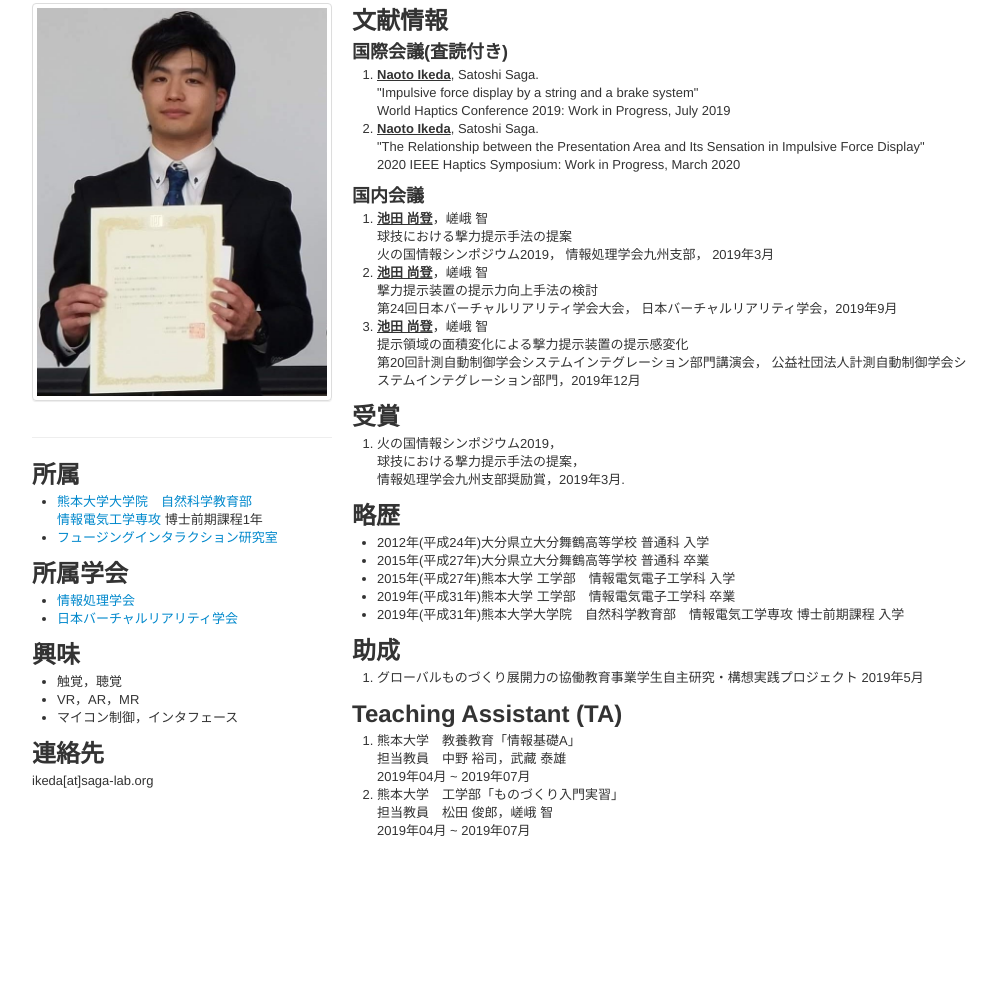
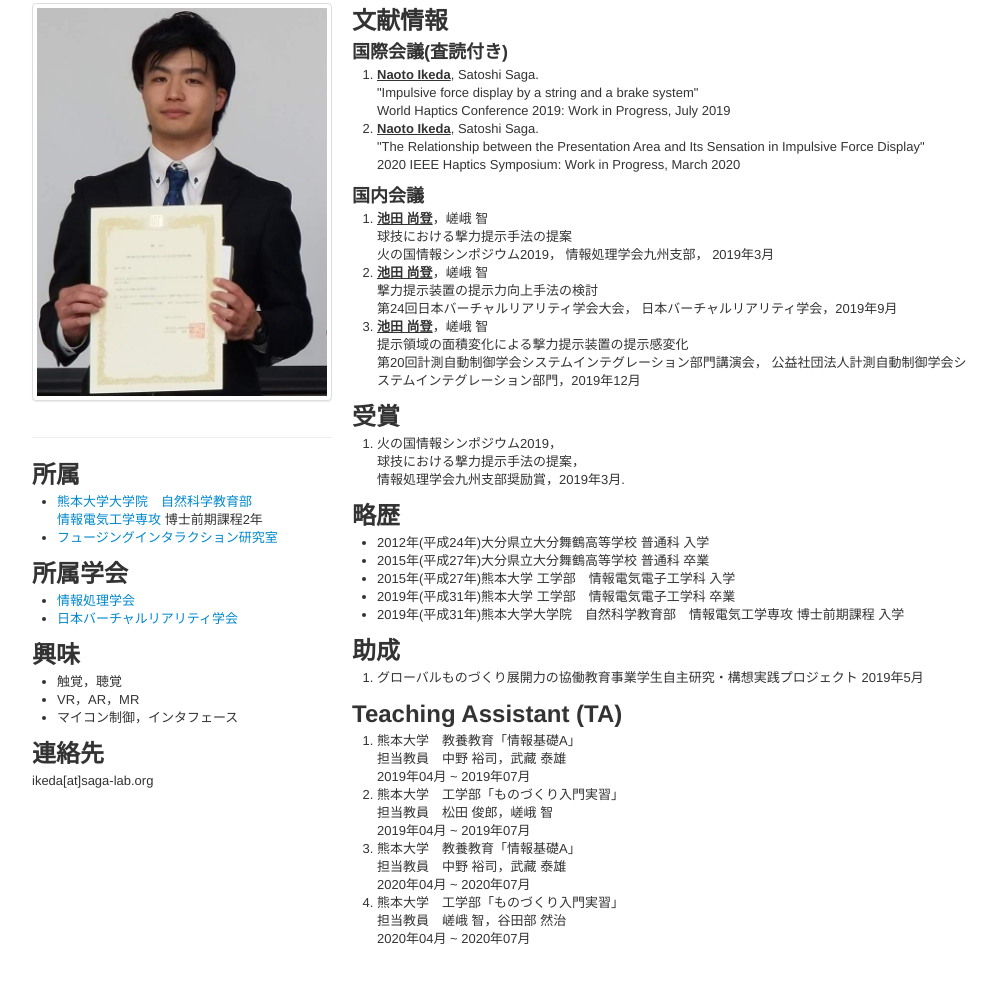
Before and after one commit to IKDnot/IKDnot.github.io, a plain HTML site: page index.html in a window 1280 px wide. Shown: the part 170-1152 px from the top of the page, without its empty margins (138-1134 px from the left). Before the commit the page ends 1044 px from the top, so only its background shows below. Drawn offline with Linux system fonts and the light colour scheme.

Commit message:
Update index.html

```diff
--- a/index.html
+++ b/index.html
@@ -39,7 +39,7 @@
 			   <hr>
 			   <h2>所属</h2>
 			   <ul>
-				   <li><a href="https://www.kumamoto-u.ac.jp/">熊本大学大学院　自然科学教育部<br>情報電気工学専攻</a> 博士前期課程1年</li>
+				   <li><a href="https://www.kumamoto-u.ac.jp/">熊本大学大学院　自然科学教育部<br>情報電気工学専攻</a> 博士前期課程2年</li>
 				   <li><a href="http://saga-lab.org/">フュージングインタラクション研究室 </a></li>
 			   </ul>
 
@@ -139,6 +139,8 @@
                         <ol>
                                 <li>熊本大学　教養教育「情報基礎A」<br>担当教員　中野 裕司，武藏 泰雄 <br>2019年04月 ~ 2019年07月</li>
 				<li>熊本大学　工学部「ものづくり入門実習」<br>担当教員　松田 俊郎，嵯峨 智 <br>2019年04月 ~ 2019年07月</li>
+				<li>熊本大学　教養教育「情報基礎A」<br>担当教員　中野 裕司，武藏 泰雄 <br>2020年04月 ~ 2020年07月</li>
+				<li>熊本大学　工学部「ものづくり入門実習」<br>担当教員　嵯峨 智，谷田部 然治 <br>2020年04月 ~ 2020年07月</li>
                         </ol>
 
  			<!-- <h2>免除</h2>
```
